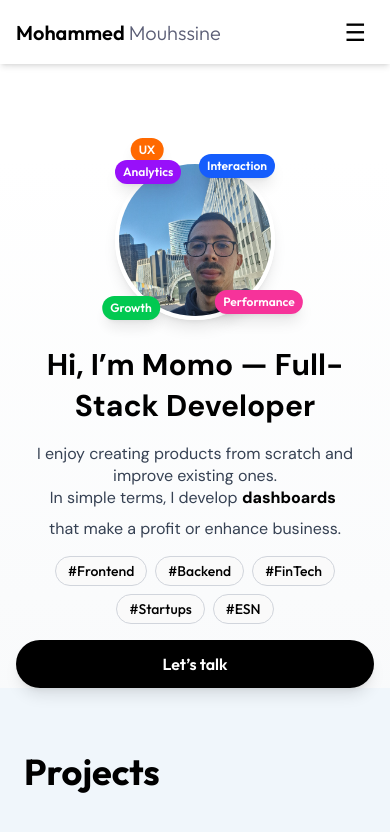
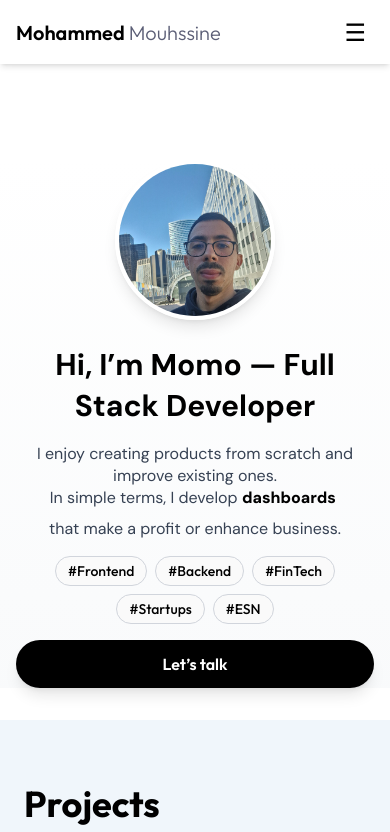
Before and after one commit to Andamlaka/personal-portfolio, a React (Vite) app in the folder portfolio/: page / in a window 390 px wide. Shown: the top 832 px of the page. Built offline with nearby package versions, Linux system fonts and the light colour scheme.

Commit message:
updating

```diff
--- a/portfolio/src/App.jsx
+++ b/portfolio/src/App.jsx
@@ -10,7 +10,7 @@ import Portfolio from "./pages/Portfolio";
 
 function App() {
   return (
-    <div>
+    <div >
       <Navbar />
       <Routes>
         <Route path="/" element={<HomePage />} />
--- a/portfolio/src/components/HeroSection.jsx
+++ b/portfolio/src/components/HeroSection.jsx
@@ -1,9 +1,15 @@
-"use client";
-import React, { useEffect, useState } from "react";
-import { motion } from "framer-motion";
+'use client';
+import React, { useEffect, useState } from 'react';
+import { motion } from 'framer-motion';
 
 export default function HeroSection() {
-  const words = ["web solutions", "web platforms", "dashboards", "SaaS Products", "mobile apps"];
+  const words = [
+    'web solutions',
+    'web platforms',
+    'dashboards',
+    'SaaS Products',
+    'mobile apps',
+  ];
   const [index, setIndex] = useState(0);
 
   useEffect(() => {
@@ -14,68 +20,52 @@ export default function HeroSection() {
   }, []);
 
   return (
-    <section className="relative top-40 mb-40 flex flex-col items-center justify-center px-4 sm:px-6 md:px-8 bg-gradient-to-b from-white to-gray-50 dark:from-gray-900 dark:to-black">
-      <div className="relative w-full max-w-7xl mx-auto flex flex-col lg:flex-row items-center lg:items-start gap-12">
-
+    <section className='relative top-40 mb-48 flex flex-col items-center justify-center px-4 sm:px-6 md:px-8 bg-gradient-to-b from-white to-gray-50 dark:from-gray-900 dark:to-black'>
+      <div className='relative w-full max-w-7xl mx-auto flex flex-col lg:flex-row items-center lg:items-start gap-12'>
         {/* Desktop Image */}
-        <div className="hidden lg:block flex-shrink-0 w-1/3">
+        <div className='hidden lg:block flex-shrink-0 w-1/3'>
           <img
-            src="/homeHeroPic.jpg"
-            alt="Developer working"
-            className="w-full h-auto max-h-[500px] object-cover rounded-2xl shadow-xl"
+            src='/homeHeroPic.jpg'
+            alt='Developer working'
+            className='w-full h-auto max-h-[500px] object-cover rounded-2xl shadow-xl'
           />
         </div>
 
         {/* Text + Mobile Image */}
         <motion.div
-          className="w-full lg:w-2/3 text-center lg:text-left"
+          className='w-full lg:w-2/3 text-center lg:text-left'
           initial={{ opacity: 0, y: 60 }}
           whileInView={{ opacity: 1, y: 0 }}
           viewport={{ once: true, amount: 0.3 }}
-          transition={{ duration: 0.8, ease: "easeOut" }}
+          transition={{ duration: 0.8, ease: 'easeOut' }}
         >
           {/* Mobile circular image with floating labels */}
-          <div className="block lg:hidden relative mx-auto mb-6 w-40 h-40">
+          <div className='block lg:hidden relative mx-auto mb-6 w-40 h-40'>
             <img
-              src="/homeHeroPic.jpg"
-              alt="Developer portrait"
-              className="w-full h-full rounded-full object-cover shadow-lg border-4 border-white dark:border-gray-800"
+              src='/homeHeroPic.jpg'
+              alt='Developer portrait'
+              className='w-full h-full rounded-full object-cover shadow-lg border-4 border-white dark:border-gray-800'
             />
-            {/* Floating labels for mobile */}
-            <span className="absolute -top-4 left-1/5 -translate-x-1/2 bg-orange-500 text-white text-xs font-semibold px-2 py-1 rounded-full shadow-lg animate-bounce">
-              UX
-            </span>
-            <span className="absolute -top-0 left-0 bg-purple-600 text-white text-xs font-semibold px-2 py-1 rounded-full shadow-lg animate-pulse">
-              Analytics
-            </span>
-            <span className="absolute -top-0 right-0 bg-blue-600 text-white text-xs font-semibold px-2 py-1 rounded-full shadow-lg animate-bounce">
-              Interaction
-            </span>
-            <span className="absolute bottom-0 left-1/10 -translate-x-1/2 bg-green-500 text-white text-xs font-semibold px-2 py-1 rounded-full shadow-lg animate-pulse">
-              Growth
-            </span>
-            <span className="absolute bottom-0 right-1/10 translate-x-1/2 bg-pink-500 text-white text-xs font-semibold px-2 py-1 rounded-full shadow-lg animate-bounce">
-              Performance
-            </span>
+
           </div>
 
           {/* Heading */}
-          <h1 className="font-dm font-bold text-3xl sm:text-4xl md:text-5xl lg:text-[40px] leading-snug sm:leading-tight lg:leading-[62px] text-black dark:text-white">
-            Hi, I’m Momo — Full-Stack Developer
+          <h1 className='font-dm font-bold text-3xl sm:text-4xl md:text-5xl lg:text-[40px] leading-snug sm:leading-tight lg:leading-[62px] text-black dark:text-white'>
+            Hi, I’m Momo — Full Stack Developer
           </h1>
 
           {/* Rotating paragraph */}
-          <p className="mt-4 sm:mt-6 font-dm text-base sm:text-lg md:text-xl lg:text-2xl leading-snug text-gray-700 dark:text-gray-300">
+          <p className='mt-4 sm:mt-6 font-dm text-base sm:text-lg md:text-xl lg:text-2xl leading-snug text-gray-700 dark:text-gray-300'>
             I enjoy creating products from scratch and improve existing ones.
             <br />
-            In simple terms, I develop{" "}
+            In simple terms, I develop{' '}
             <span
-              className="relative inline-flex align-baseline overflow-hidden h-[1.8rem] sm:h-[2.2rem] md:h-[2.6rem] min-w-[9ch] sm:min-w-[12ch] md:min-w-[14ch]"
-              aria-live="polite"
+              className='relative inline-flex align-baseline overflow-hidden h-[1.8rem] sm:h-[2.2rem] md:h-[2.6rem] min-w-[9ch] sm:min-w-[12ch] md:min-w-[14ch]'
+              aria-live='polite'
             >
               <span
                 key={index}
-                className="whitespace-nowrap font-extrabold text-black dark:text-white leading-none animate-slide-up"
+                className='whitespace-nowrap font-extrabold text-black dark:text-white leading-none animate-slide-up'
               >
                 {words[index]}
               </span>
@@ -85,11 +75,11 @@ export default function HeroSection() {
           </p>
 
           {/* Tags */}
-          <div className="mt-4 sm:mt-6 flex flex-wrap justify-center lg:justify-start gap-2 sm:gap-3">
-            {["Frontend", "Backend", "FinTech", "Startups", "ESN"].map((t) => (
+          <div className='mt-4 sm:mt-6 flex flex-wrap justify-center lg:justify-start gap-2 sm:gap-3'>
+            {['Frontend', 'Backend', 'FinTech', 'Startups', 'ESN'].map((t) => (
               <span
                 key={t}
-                className="px-3 py-1 rounded-2xl font-medium bg-[#FAFAFA] dark:bg-gray-800 text-sm sm:text-base md:text-lg border border-gray-300 dark:border-gray-700 text-primary dark:text-gray-200"
+                className='px-3 py-1 rounded-2xl font-medium bg-[#FAFAFA] dark:bg-gray-800 text-sm sm:text-base md:text-lg border border-gray-300 dark:border-gray-700 text-primary dark:text-gray-200'
               >
                 #{t}
               </span>
@@ -97,20 +87,20 @@ export default function HeroSection() {
           </div>
 
           {/* CTA */}
-          <button className="mt-4 sm:mt-6 w-full sm:w-auto px-8 py-3 bg-black dark:bg-white text-white dark:text-black rounded-full text-base sm:text-lg md:text-xl font-semibold shadow-lg hover:bg-gray-800 dark:hover:bg-gray-200 transition flex justify-center items-center">
+          <button className='mt-4 sm:mt-6 w-full sm:w-auto px-8 py-3 bg-black dark:bg-white text-white dark:text-black rounded-full text-base sm:text-lg md:text-xl font-semibold shadow-lg hover:bg-gray-800 dark:hover:bg-gray-200 transition flex justify-center items-center'>
             Let’s talk
           </button>
         </motion.div>
       </div>
 
       {/* Floating labels (desktop only) */}
-      <span className="hidden lg:inline absolute bg-orange-500 text-white text-sm font-semibold px-4 py-1 rounded-full shadow-lg animate-bounce top-28 right-12">
+      <span className='hidden lg:inline absolute bg-orange-500 text-white text-sm font-semibold px-4 py-1 rounded-full shadow-lg animate-bounce top-6 right-40'>
         User experience
       </span>
-      <span className="hidden lg:inline absolute bg-purple-600 text-white text-sm font-semibold px-4 py-1 rounded-full shadow-lg animate-pulse top-70 right-20">
+      <span className='hidden lg:inline absolute bg-purple-600 text-white text-sm font-semibold px-4 py-1 rounded-full shadow-lg animate-pulse top-40 right-20'>
         Analytics
       </span>
-      <span className="hidden lg:inline absolute bg-blue-600 text-white text-sm font-semibold px-4 py-1 rounded-full shadow-lg animate-bounce bottom-28 right-40">
+      <span className='hidden lg:inline absolute bg-blue-600 text-white text-sm font-semibold px-4 py-1 rounded-full shadow-lg animate-bounce bottom-10 right-40'>
         User interactions
       </span>
 
```
